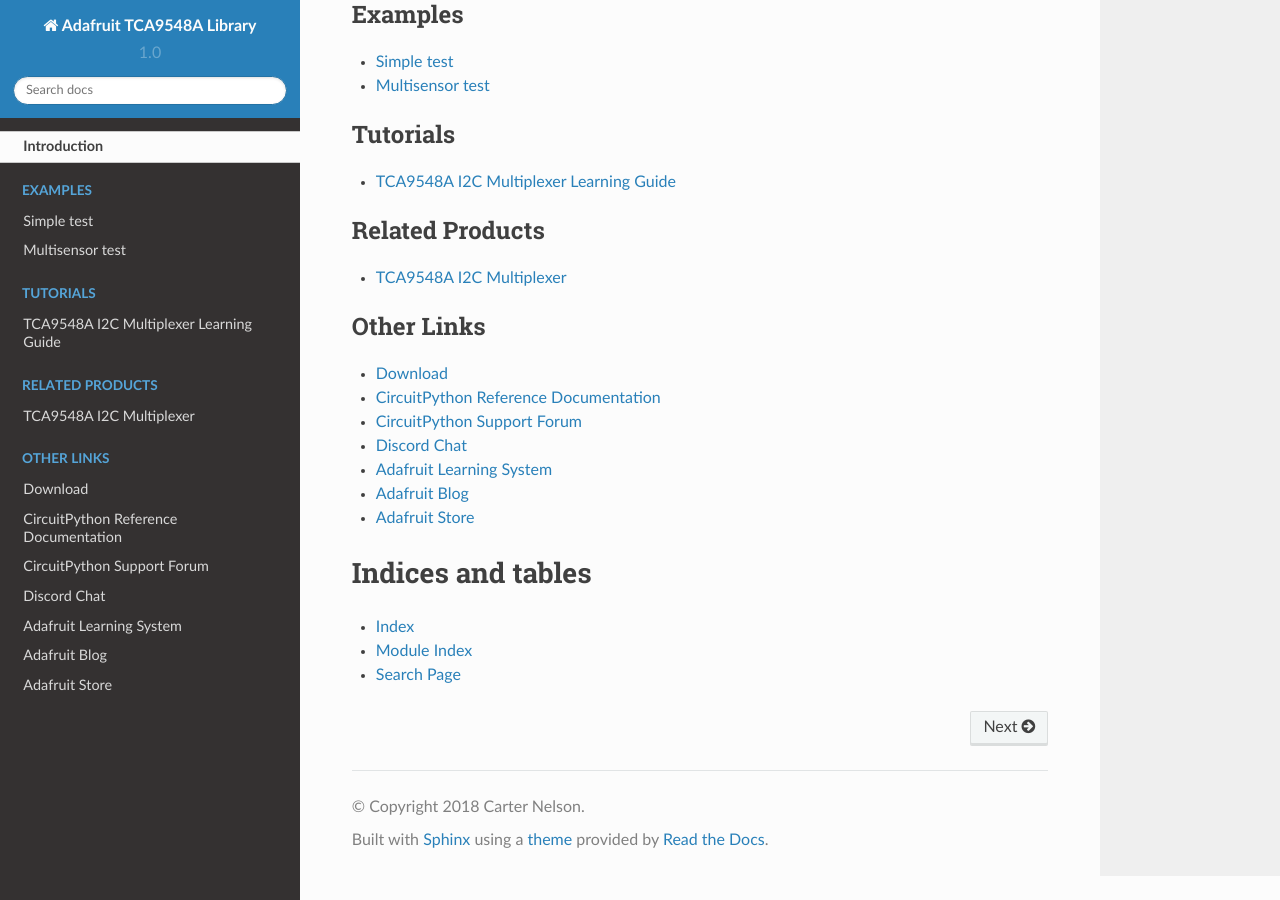
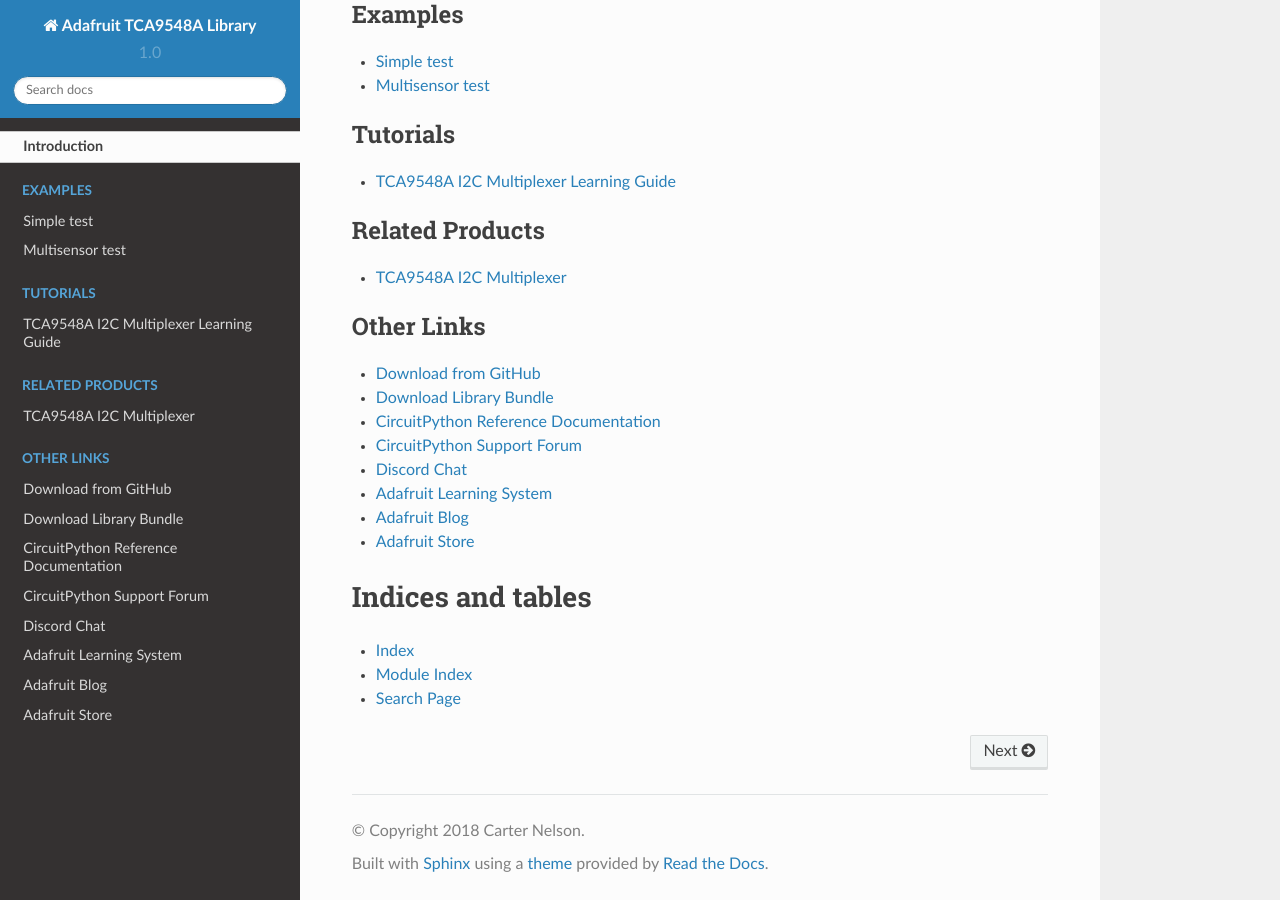
Before and after one commit to adafruit/Adafruit_CircuitPython_TCA9548A, a Sphinx documentation site: the page built from docs/index.rst, in a window 1280 px wide and 900 px high, scrolled down 1713 px. Built offline with Sphinx 7.4.7 and the Read the Docs theme 2.0.0, drawn with Linux system fonts in a browser that asks for light colours.

Commit message:
Added cp.org link to index.rst

```diff
--- a/docs/index.rst
+++ b/docs/index.rst
@@ -33,7 +33,8 @@
 .. toctree::
     :caption: Other Links
 
-    Download <https://github.com/adafruit/Adafruit_CircuitPython_TCA9548A/releases/latest>
+    Download from GitHub <https://github.com/adafruit/Adafruit_CircuitPython_TCA9548A/releases/latest>
+    Download Library Bundle <https://circuitpython.org/libraries>
     CircuitPython Reference Documentation <https://docs.circuitpython.org>
     CircuitPython Support Forum <https://forums.adafruit.com/viewforum.php?f=60>
     Discord Chat <https://adafru.it/discord>
```
